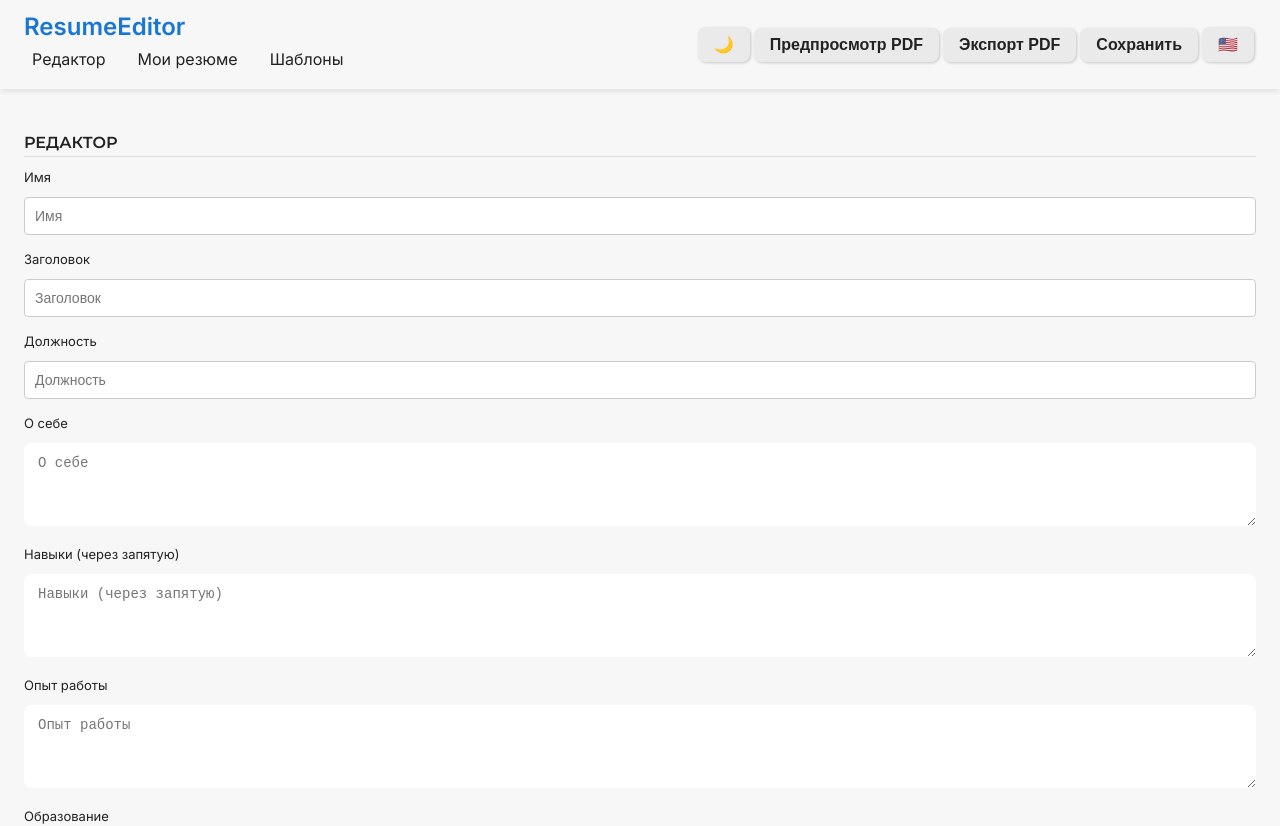
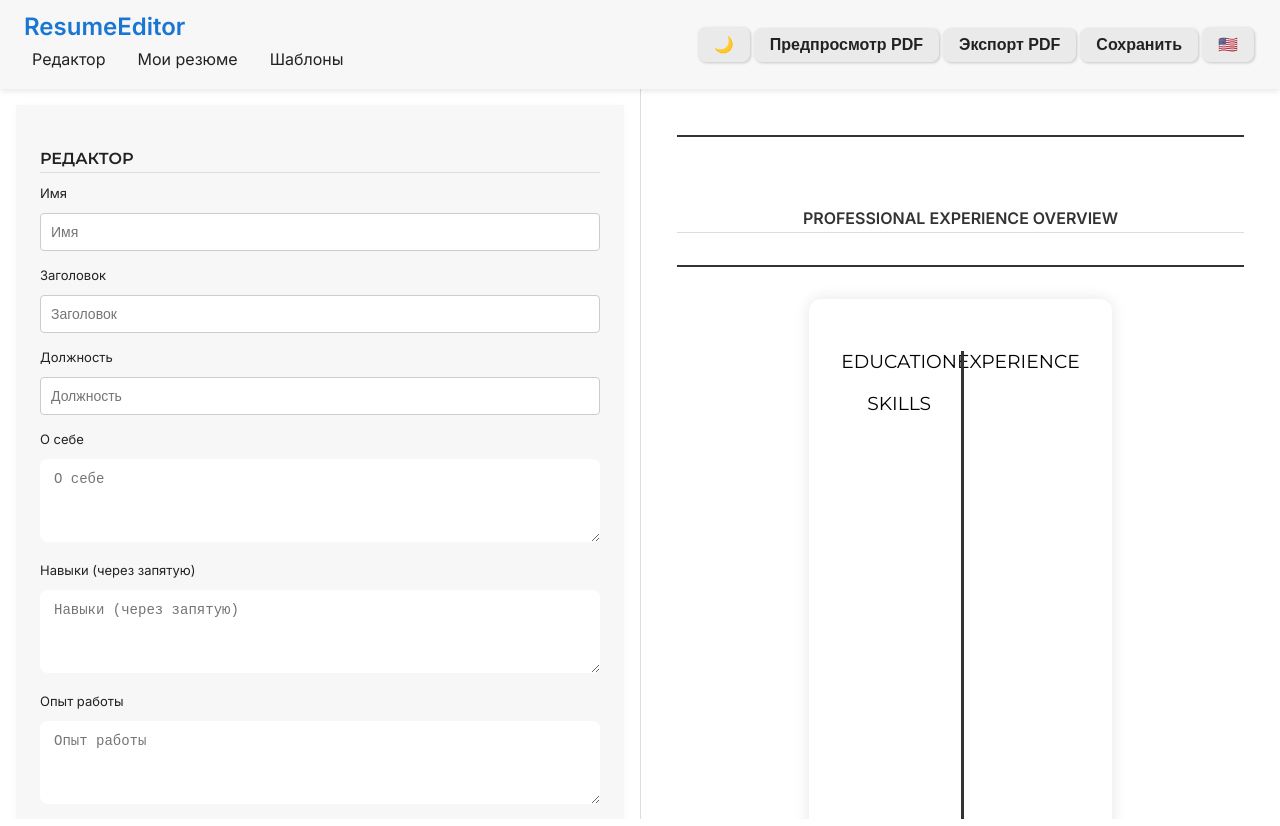
Before and after one commit to maestrotype/resume-editor, a React (Create React App) app in the folder client/: page / in a window 1280 px wide. Shown: the top 826 px of the page. Built offline with nearby package versions, Linux system fonts and the light colour scheme.

Commit message:
add preview

```diff
--- a/client/src/App.js
+++ b/client/src/App.js
@@ -3,6 +3,7 @@ import React, { useRef, useState } from "react";
 import { BrowserRouter as Router, Routes, Route } from "react-router-dom";
 import Header from "./components/Header";
 import ResumeEditor from "./components/ResumeEditor";
+import ResumePreview from "./components/ResumePreview";
 import ResumeList from "./components/ResumeList";
 import Templates from "./components/Templates";
 import ResumeDetail from "./components/ResumeDetail";
@@ -43,7 +44,7 @@ function App() {
   };
 
   return (
-    <div className={theme === "dark" ? "dark bg-gray-800 min-h-screen" : "bg-gray-100 min-h-screen"}>
+    <main className={theme === "dark" ? "dark bg-gray-800 min-h-screen" : "bg-gray-100 min-h-screen"}>
       <Router>
         <Header
           toggleTheme={toggleTheme}
@@ -52,6 +53,8 @@ function App() {
           handleExportPDF={handleExportPDF}
           handleSave={handleSave}
         />
+        <div className="app p-4">
+          <div className="wrapper-editor">
             <main className="p-4">
               <Routes>
                 <Route
@@ -71,8 +74,13 @@ function App() {
                 <Route path="/resumes/:id" element={<ResumeDetail />} />
               </Routes>
             </main>
+          </div>
+          <div className="wrapper-preview">
+            <ResumePreview ref={previewRef} data={data} />
+          </div>
+        </div>
       </Router>
-    </div>
+    </main>
   );
 }
 
--- a/client/src/styles/layout.css
+++ b/client/src/styles/layout.css
@@ -8,3 +8,23 @@
     flex: 1;
     padding: 1rem;
   }
+
+  .app {
+    display: flex;
+    flex-direction: row;
+    height: calc(100vh - 70px); /* Минус высота хедера */
+  }
+
+  .wrapper-editor {
+    flex: 1;
+    padding: 1rem;
+    overflow-y: auto;
+  }
+
+  .wrapper-preview {
+    flex: 1;
+    padding: 1rem;
+    background-color: var(--background-color);
+    overflow-y: auto;
+    border-left: 1px solid #ddd;
+  }
```
Lines whose indentation alone changed are shown as unchanged.
